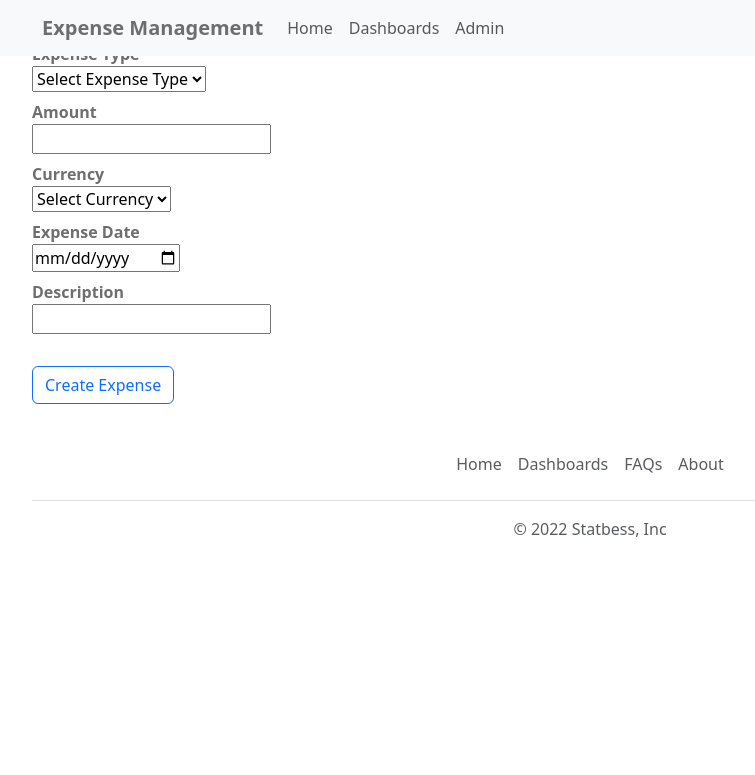
After one commit to knair29/expense-manage, a Flask app: page /create in a window 1280 px wide. The commit adds this page. Shown: the top 775 px of the page, without its empty margins (50-805 px from the left). Run offline with Flask 3, Linux system fonts and the light colour scheme; data that the repository does not hold is empty; some libraries are stand-ins or nearby versions.

Commit message:
create expense logic

```diff
--- a/app.py
+++ b/app.py
@@ -1,5 +1,5 @@
-from flask import Flask, render_template
-from database import get_all_expenses,get_expense_by_id
+from flask import Flask, render_template, request,redirect
+from database import get_all_expenses,get_expense_by_id,get_all_currs,get_all_types,load_exp_db
 app = Flask(__name__)
 
 @app.route('/')
@@ -16,6 +16,25 @@ def loadid(id):
 
     return render_template('expensedesc.html',expense=EXPENSE)
 
+@app.route('/create',methods=['get','post'])
+def addexpense():
+    print(request.method)
+    if request.method=='POST':
+        # insert expense into db
+        res=load_exp_db(request.form)
+
+        if(res):
+            return redirect('/')
+        else:
+            return "Error while inserting DB",
+    else:
+        # load exp type from db
+        exp_types = get_all_types()
+
+        # load curr from db
+        currs = get_all_currs()
+        return render_template('create_expense.html',exp_types=exp_types,currs=currs)
+
 
 
 
--- a/database.py
+++ b/database.py
@@ -37,3 +37,64 @@ def get_expense_by_id(id):
         return None
 
     return dict(expense[0])
+
+# load all types from db
+def get_all_types():
+    conn = db_connection()
+    # Open a cursor to perform database operations
+    cur = conn.cursor(cursor_factory=psycopg2.extras.DictCursor)
+
+    # Insert data into the table
+
+    cur.execute('select * from expense_type_master;')
+    expense_types = cur.fetchall()
+    exp_type_master = []
+    for type in expense_types:
+        exp_type_master.append(dict(type))
+    cur.close()
+    conn.close()
+
+    return exp_type_master
+
+  # load all currencies from db
+def get_all_currs():
+    conn = db_connection()
+    # Open a cursor to perform database operations
+    cur = conn.cursor(cursor_factory=psycopg2.extras.DictCursor)
+
+    # select data into the table
+
+    cur.execute('select * from expense_curr_master;')
+    expense_curr = cur.fetchall()
+    expenses_curr_master = []
+    for curr in expense_curr:
+        expenses_curr_master.append(dict(curr))
+    cur.close()
+    conn.close()
+
+    return expenses_curr_master
+
+# insert expenses into db
+def load_exp_db(request):
+    queryText = 'insert into expense_list (exp_type,exp_amount,exp_curr,exp_date,exp_desc) values (%s,%s,%s,%s,%s) RETURNING exp_id'
+    print("load expense to db:",request.getlist('exp_type')[0])
+    #get db connection
+    conn = db_connection()
+
+    # Open a cursor to perform database operations
+    cur = conn.cursor(cursor_factory=psycopg2.extras.DictCursor)
+
+    # Insert data into db
+    cur.execute(queryText,(request.getlist('exp_type')[0],request.getlist('exp_amount')[0],
+                                            request.getlist('exp_curr')[0],request.getlist('exp_date')[0],request.getlist('exp_desc')[0]))
+
+    res = cur.fetchone()[0]
+    conn.commit()
+    cur.close()
+    conn.close()
+
+    print(res)
+    if res>0:
+        return 'true'
+    else:
+        return 'false'
--- /dev/null
+++ b/templates/create_expense.html
@@ -0,0 +1,58 @@
+<html>
+    <head>
+        <title>Expense Management</title>
+        <meta charset="utf-8">
+        <meta name="viewport" content="width=device-width, initial-scale=1">
+        <link href="https://cdn.jsdelivr.net/npm/bootstrap@5.3.0/dist/css/bootstrap.min.css" rel="stylesheet" integrity="sha384-9ndCyUaIbzAi2FUVXJi0CjmCapSmO7SnpJef0486qhLnuZ2cdeRhO02iuK6FUUVM" crossorigin="anonymous">
+        <style>
+            label,h3{
+                color:rgb(110,110,110);
+                font-weight: bold;
+            }
+        </style>
+    </head>
+    <body>
+        {% include 'nav.html' %}
+        <form method="post">
+            <div class="container">
+                <h3>Add Expense</h3>
+                <div class="mb-2">
+                    <label>Expense Type</label> <br>
+                    <select name="exp_type" >
+                        <option value="">Select Expense Type</option>
+                        {% for type in exp_types %}
+                            <option value="{{type.etm_type}}">{{type.etm_type}}</option>
+                        {% endfor%}
+                    </select>
+                </div>
+                <div class="mb-2">
+                    <label>Amount</label> <br>
+                    <input type="text" name="exp_amount" />
+                </div>
+                <div class="mb-2">
+                    <label>Currency</label> <br>
+                    <select name="exp_curr">
+                        <option value="">Select Currency</option>
+                        {% for curr in currs %}
+                            <option value="{{curr.ecm_type}}">{{curr.ecm_type}}</option>
+                        {% endfor%}
+                    </select>
+                </div>
+                <div class="mb-2">
+                    <label>Expense Date</label> <br>
+                    <input type="date" min="2018-01-01" name="exp_date" />
+                </div>
+                <div class="mb-2">
+                    <label>Description</label> <br>
+                    <input type="textarea" name="exp_desc" />
+                </div>
+                <br>
+                <input type="submit" class="btn btn-outline-primary" value="Create Expense" />
+            </div>
+
+        </form>
+
+        {% include 'footer.html' %}
+    </body>
+
+</html>
--- a/templates/nav.html
+++ b/templates/nav.html
@@ -20,13 +20,15 @@
       </div>
     </div>
   </nav>
-  &nbsp;
+  <!--&nbsp;
     <style>
       #img_expe{
           height:250px;
           width:100%;
           object-fit:fill;
+
       }
     </style>
-    <img id="img_expe" class="img" src="http://127.0.0.1:5000/static/expense4.jpeg">
-  &nbsp;
+
+    <img id="img_expe" src="http://127.0.0.1:5000/static/expense4.jpeg">
+    &nbsp;-->
```
Also changed, not shown: templates/home.html (+12 -2 lines). Lines whose indentation alone changed are shown as unchanged.
